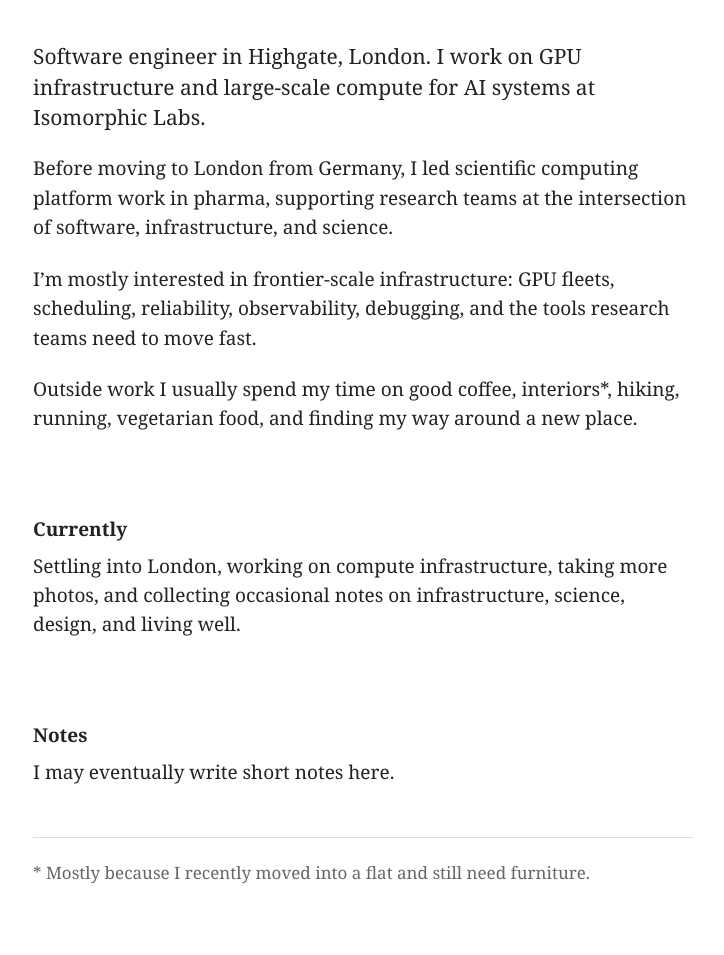
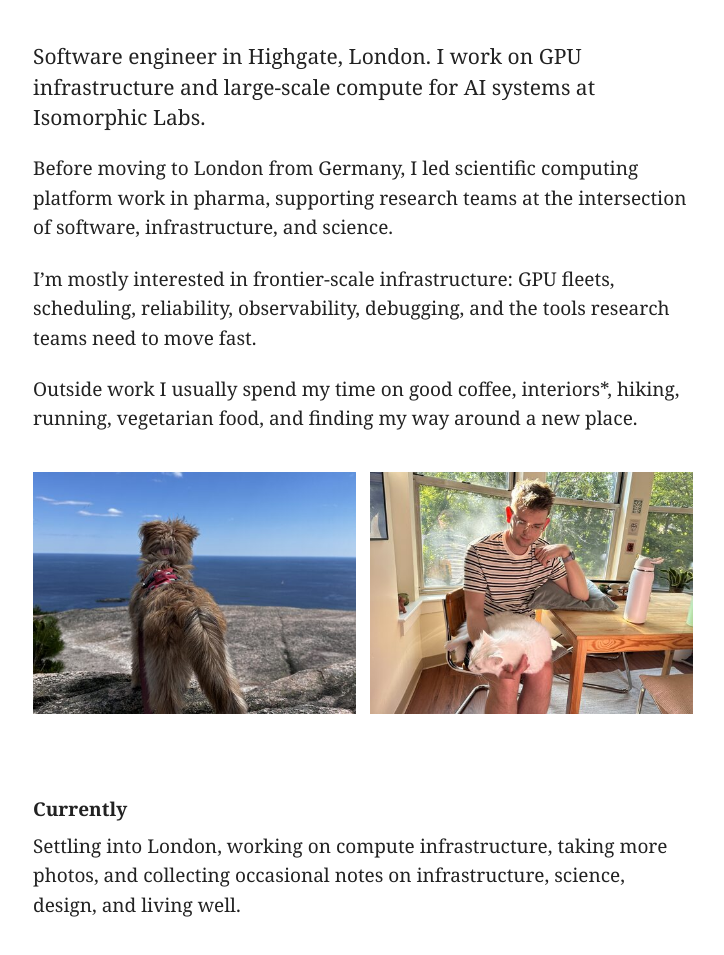
Before and after one commit to hochej/personal-site, a plain HTML site: page index.html in a window 1280 px wide. Shown: the part 139-1094 px from the top of the page, without its empty margins (277-1001 px from the left). Drawn offline with Linux system fonts and the light colour scheme.

Commit message:
feat: add low-resolution photos

```diff
--- a/index.html
+++ b/index.html
@@ -55,6 +55,27 @@
         running, vegetarian food, and finding my way around a new place.
       </p>
 
+      <div class="photos" aria-label="Photos">
+        <img
+          src="assets/coast.jpeg"
+          alt="A small dog looking out over the sea"
+          width="500"
+          height="375"
+          loading="lazy"
+          decoding="async"
+          draggable="false"
+        >
+        <img
+          src="assets/home.jpeg"
+          alt="A sunny room in London"
+          width="500"
+          height="375"
+          loading="lazy"
+          decoding="async"
+          draggable="false"
+        >
+      </div>
+
       <section aria-labelledby="currently">
         <h2 id="currently">Currently</h2>
         <p>
--- a/styles.css
+++ b/styles.css
@@ -63,6 +63,20 @@
 .note {
   color: var(--muted);
   font-size: 17px;
+}
+
+.photos {
+  display: grid;
+  grid-template-columns: repeat(2, minmax(0, 1fr));
+  gap: 14px;
+  margin: 38px 0 10px;
+}
+
+.photos img {
+  display: block;
+  width: 100%;
+  height: auto;
+  border: 0;
 }
 
 nav {
@@ -138,4 +152,9 @@
   .intro {
     font-size: 20px;
   }
+
+  .photos {
+    grid-template-columns: 1fr;
+    gap: 12px;
+  }
 }
```
Also changed, not shown: assets/coast.jpeg (added), assets/home.jpeg (added).
